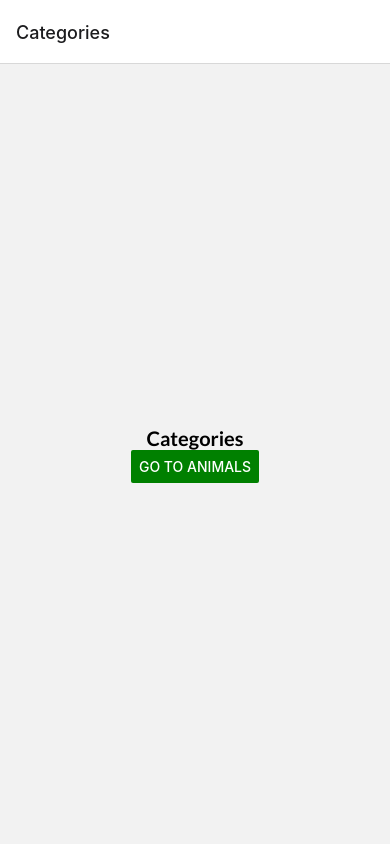
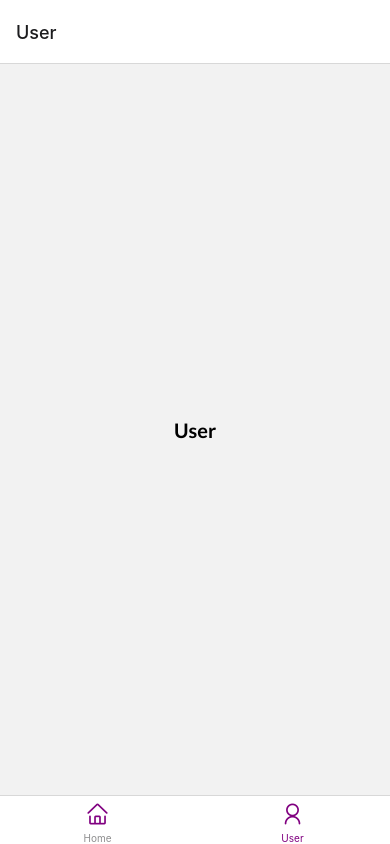
Before and after one commit to ofernandomm/helpper, a React Native app: screen /User in a window 390 px wide. Built offline with nearby package versions, Linux system fonts and the light colour scheme.

Commit message:
agregando rutas y tab de navegación

```diff
--- a/package.json
+++ b/package.json
@@ -9,6 +9,7 @@
   },
   "dependencies": {
     "@expo/webpack-config": "^0.17.2",
+    "@react-navigation/bottom-tabs": "^6.4.3",
     "@react-navigation/native": "^6.0.14",
     "@react-navigation/native-stack": "^6.9.2",
     "expo": "~47.0.8",
--- a/src/navigation/help.jsx
+++ b/src/navigation/help.jsx
@@ -1,15 +1,15 @@
 import { createNativeStackNavigator } from '@react-navigation/native-stack';
 import React from 'react';
 
-import { Categories, Animal, Animals } from '../screens';
+import { Home, Animal, Animals } from '../screens';
 
 const Stack = createNativeStackNavigator();
 
 const AnimalNavigator = () => {
   return (
-    <Stack.Navigator initialRouteName="Categories">
-      <Stack.Screen name="Categories" component={Categories} />
-      <Stack.Screen name="Animals" component={Animals} />
+    <Stack.Navigator initialRouteName="HomeScreen">
+      <Stack.Screen name="HomeScreen" component={Home} options={{headerShown:false,}} />
+      <Stack.Screen name="Animals" component={Animals}  />
       <Stack.Screen name="Animal" component={Animal} />
     </Stack.Navigator>
   );
--- a/src/navigation/index.jsx
+++ b/src/navigation/index.jsx
@@ -1,11 +1,12 @@
 import { NavigationContainer } from '@react-navigation/native';
 import React from 'react';
 import AnimalNavigator from './help';
+import TabNavigator from './taps';
 
 const AppNavigator = () => {
   return (
     <NavigationContainer>
-      <AnimalNavigator />
+      <TabNavigator/>
     </NavigationContainer>
   );
 };
--- /dev/null
+++ b/src/navigation/taps.jsx
@@ -0,0 +1,39 @@
+import React from 'react';
+import { createBottomTabNavigator } from '@react-navigation/bottom-tabs';
+import AnimalNavigator from './help';
+import { AntDesign } from '@expo/vector-icons'
+
+import { Home, User } from '../screens';
+
+const Tab= createBottomTabNavigator();
+
+const TabNavigator = () => {
+  return (
+    <Tab.Navigator
+    initialRouteName="HomeScreen"
+    screenOptions={{
+      tabBarActiveTintColor:'purple'
+    }}
+    >
+        <Tab.Screen
+        name="Home"
+        component={AnimalNavigator}
+        options={{headerShown:false,
+        tabBarIcon:({color,size})=>(
+          <AntDesign name="home" size={24} color="purple" />
+        )
+        }} />
+        <Tab.Screen
+        name="User"
+        component={User}
+        options={{
+          tabBarIcon:({color,size})=>(
+            <AntDesign name="user" size={24} color="purple" />
+          )
+          }}
+        />
+    </Tab.Navigator>
+  );
+};
+
+export default TabNavigator;
--- a/src/screens/categories/index.jsx
+++ b/src/screens/home/index.jsx
@@ -2,10 +2,10 @@ import React from "react";
 import { View,Text, Button } from "react-native";
 import {styles} from './styles'
 
-const Categories =({navigation}) => {
+const Home =({navigation}) => {
     return(
         <View style={styles.container}>
-            <Text style={styles.title} >Categories</Text>
+            <Text style={styles.title} >Home</Text>
             <Button
             title="go to animals"
             color='green'
@@ -15,4 +15,4 @@ const Categories =({navigation}) => {
     )
 }
 
-export default Categories
+export default Home
--- a/src/screens/index.js
+++ b/src/screens/index.js
@@ -1,3 +1,4 @@
-export {default as Categories} from './categories'
+export {default as Home} from './home'
 export {default as Animals} from './animals'
 export {default as Animal} from './animal'
+export {default as User} from './user'
--- /dev/null
+++ b/src/screens/user/index.jsx
@@ -0,0 +1,13 @@
+import React from "react";
+import { View,Text, Button } from "react-native";
+import {styles} from './styles'
+
+const User =({navigation}) => {
+    return(
+        <View style={styles.container}>
+            <Text style={styles.title} >User</Text>
+        </View>
+    )
+}
+
+export default User
--- /dev/null
+++ b/src/screens/user/styles.js
@@ -0,0 +1,13 @@
+import { StyleSheet } from 'react-native'
+
+export const styles = StyleSheet.create({
+    container:{
+        flex:1,
+        justifyContent:'center',
+        alignItems:'center'
+    },
+    title:{
+        fontFamily:'Lato-Bold',
+        fontSize:20
+    }
+})
```
Also changed, not shown: src/screens/home/styles.js (renamed from src/screens/categories/styles.js), 1 other file (tests, documents, lock files or other folders).
